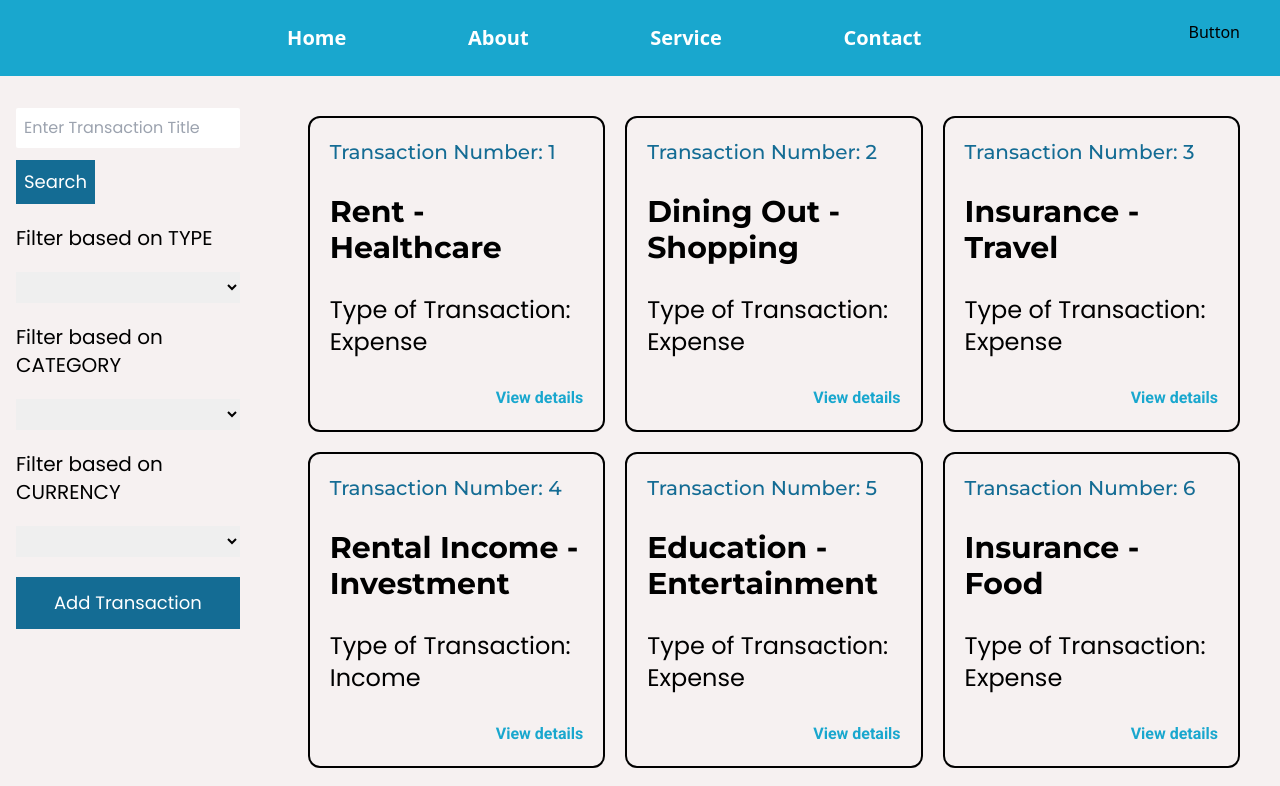
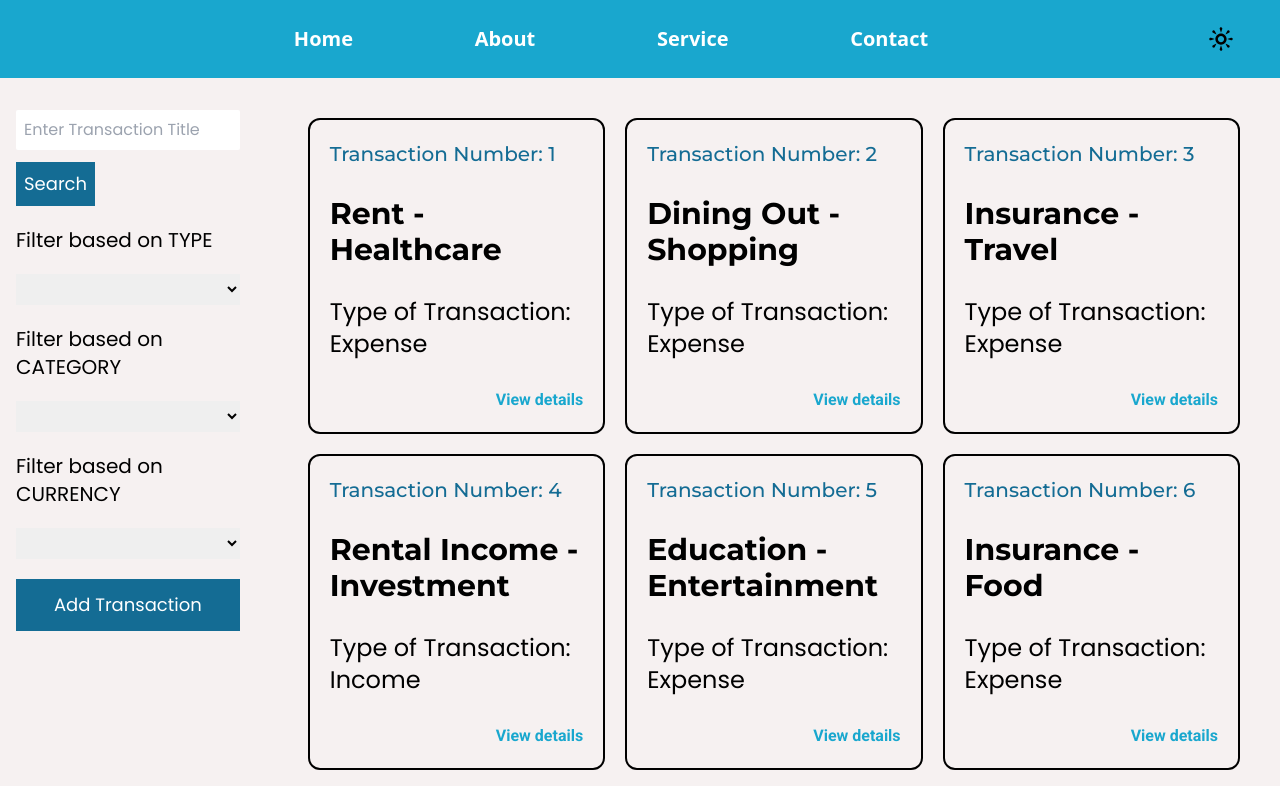
Before and after one commit to Programmer-Kishan/Transaction-Processing-System, a React (Vite) app: page /transaction in a window 1280 px wide. Shown: the top 786 px of the page. Built offline with nearby package versions, Linux system fonts and the light colour scheme.

Commit message:
dark and light mode done

```diff
--- a/src/Components/HomePage/Homepage.tsx
+++ b/src/Components/HomePage/Homepage.tsx
@@ -3,7 +3,7 @@ import { NavLink } from "react-router-dom"
 const Homepage = () => {
   return (
     <>
-        <div className="w-full h-screen bg-grayish-white flex flex-col justify-center items-center gap-9">
+        <div className="w-full h-screen bg-grayish-white dark:bg-dark-gray flex flex-col justify-center items-center gap-9">
             <h1 className="tablet:text-8xl text-6xl text-center font-montserrat font-extrabold text-whiteish-blue">
                 Transaction Processing System
             </h1>
--- a/src/Components/Navbar/Navbar.tsx
+++ b/src/Components/Navbar/Navbar.tsx
@@ -1,13 +1,21 @@
 import { useState } from "react";
 import { GiHamburgerMenu } from "react-icons/gi";
 import { NavLink } from "react-router-dom";
+import { TiWeatherSunny } from "react-icons/ti";
+import { FaMoon } from "react-icons/fa";
 
 const Navbar = () => {
 
   const [show, setShow] = useState<string>("hidden");
+  const [dark, setDark] = useState<boolean>(false);
 
   function handleNavbarShow() {
     setShow(show === "hidden" ? "flex" : "hidden");
+  }
+
+  function darkModeHandler() {
+    setDark(!dark);
+    document.body.classList.toggle('dark');
   }
 
   return (
@@ -17,15 +25,15 @@ const Navbar = () => {
         className="tablet:hidden w-full flex justify-end text-2xl cursor-pointer">
         <GiHamburgerMenu />
       </button>
-      <div className={`${show} tablet:flex flex-col tablet:flex-row gap-5 w-full`}>
+      <div className={`${show} tablet:flex flex-col tablet:flex-row gap-5 w-full items-center`}>
         <ul className="text-white flex flex-col gap-9 tablet:flex-row w-3/5 justify-around NavLinkst-none m-auto">
           <NavLink to="/" className="nav-text">Home</NavLink>
           <NavLink to="/" className="nav-text">About</NavLink>
           <NavLink to="/" className="nav-text">Service</NavLink>
           <NavLink to="/" className="nav-text">Contact</NavLink>
         </ul>
-        <div>
-          <button>Button</button>
+        <div onClick={darkModeHandler} className="text-3xl cursor-pointer p-1 rounded-md">
+          {dark ? <FaMoon /> : <TiWeatherSunny />}
         </div>
       </div>
     </nav>
--- a/src/Components/Transactions/AllTransactions.tsx
+++ b/src/Components/Transactions/AllTransactions.tsx
@@ -119,7 +119,7 @@ const AllTransactions = () => {
     <>
       <TransactionModal data={selectedData as ITransaction} currencys={currencys as string[]} handlerfn={resetValues} close={closeModal} ref={transactionDialog} />
       <AddTransactionModal types={types as string[]} categorys={categorys as string[]} currencys={currencys as string[]} handlerfn={resetValues} close={closeAddModal} ref={AddTransactionRef} />
-      <div className="flex flex-col tablet:flex-row gap-3 bg-grayish-white w-full">
+      <div className="flex flex-col tablet:flex-row gap-3 bg-grayish-white dark:bg-dark-gray w-full">
         <form
           className="tablet:w-1/4 w-full h-fit tablet:h-screen mt-4 p-4 flex flex-col gap-5"
           onSubmit={handleSubmit}
--- a/src/Components/Transactions/Transaction.tsx
+++ b/src/Components/Transactions/Transaction.tsx
@@ -18,10 +18,10 @@ const Transaction = ({no, type, category, title, setterfn, show} : TransactionPr
   }
 
   return (
-    <div className="p-5 border-2 border-black rounded-xl flex flex-col gap-7">
+    <div className="p-5 border-2 border-black dark:border-grayish-white rounded-xl flex flex-col gap-7">
       <h3 className="font-montserrat text-xl text-dark-blue font-medium">Transaction Number: {no}</h3>
-      <h1 className="font-montserrat text-3xl font-bold">{title} - {category}</h1>
-      <p className="font-poppins text-2xl font-normal">Type of Transaction: {type}</p>
+      <h1 className="font-montserrat text-3xl font-bold text-black dark:text-white">{title} - {category}</h1>
+      <p className="font-poppins text-2xl font-normal text-black dark:text-white">Type of Transaction: {type}</p>
       <button
         className="mt-auto text-right text-mat-blue font-roboto font-semibold hover:tracking-wide transition-all"
         onClick={handleClick}
--- a/src/Components/Transactions/TransactionFilter.tsx
+++ b/src/Components/Transactions/TransactionFilter.tsx
@@ -9,7 +9,7 @@ interface FilterProps {
 const TransactionFilter = ({data, handlerfn, field}: FilterProps) => {
     return (
         <>
-            <h3 className="text-xl font-poppins mb-5">Filter based on {field.toUpperCase()}</h3>
+            <h3 className="text-xl font-poppins mb-5 dark:text-white text-black">Filter based on {field.toUpperCase()}</h3>
             <select
                 onChange={(e) => handlerfn(e, field)}
                 className="p-1 text-lg w-full font-roboto"
--- a/tailwind.config.js
+++ b/tailwind.config.js
@@ -4,9 +4,11 @@ export default {
     "./index.html",
     "./src/**/*.{js,ts,jsx,tsx}",
   ],
+  darkMode: "class",
   theme: {
     extend: {
       colors: {
+        "dark-gray": "#252A34",
         "grayish-white": "#F6F1F1",
         "whiteish-blue": "#AFD3E2",
         "mat-blue": "#19A7CE",
```
